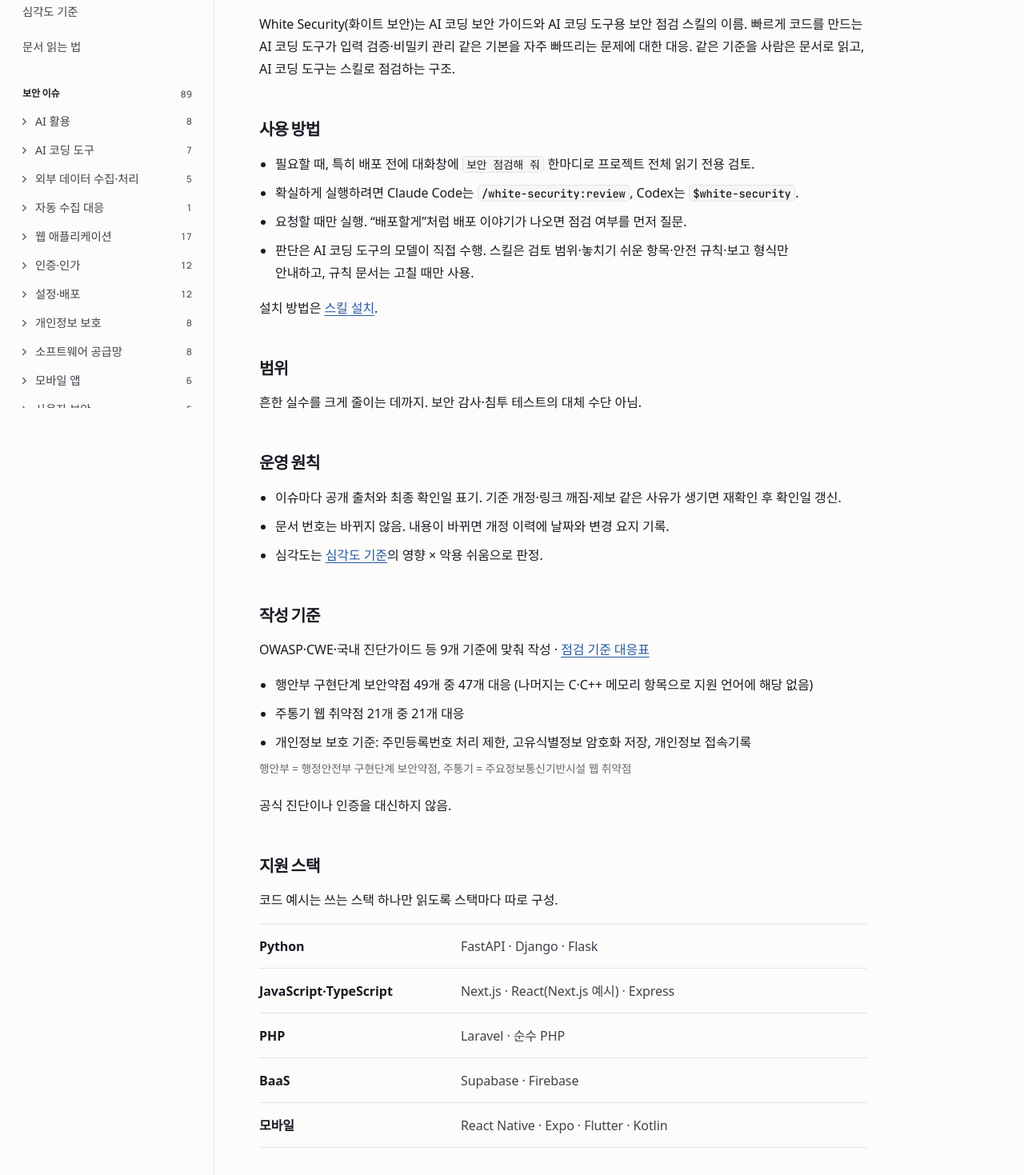
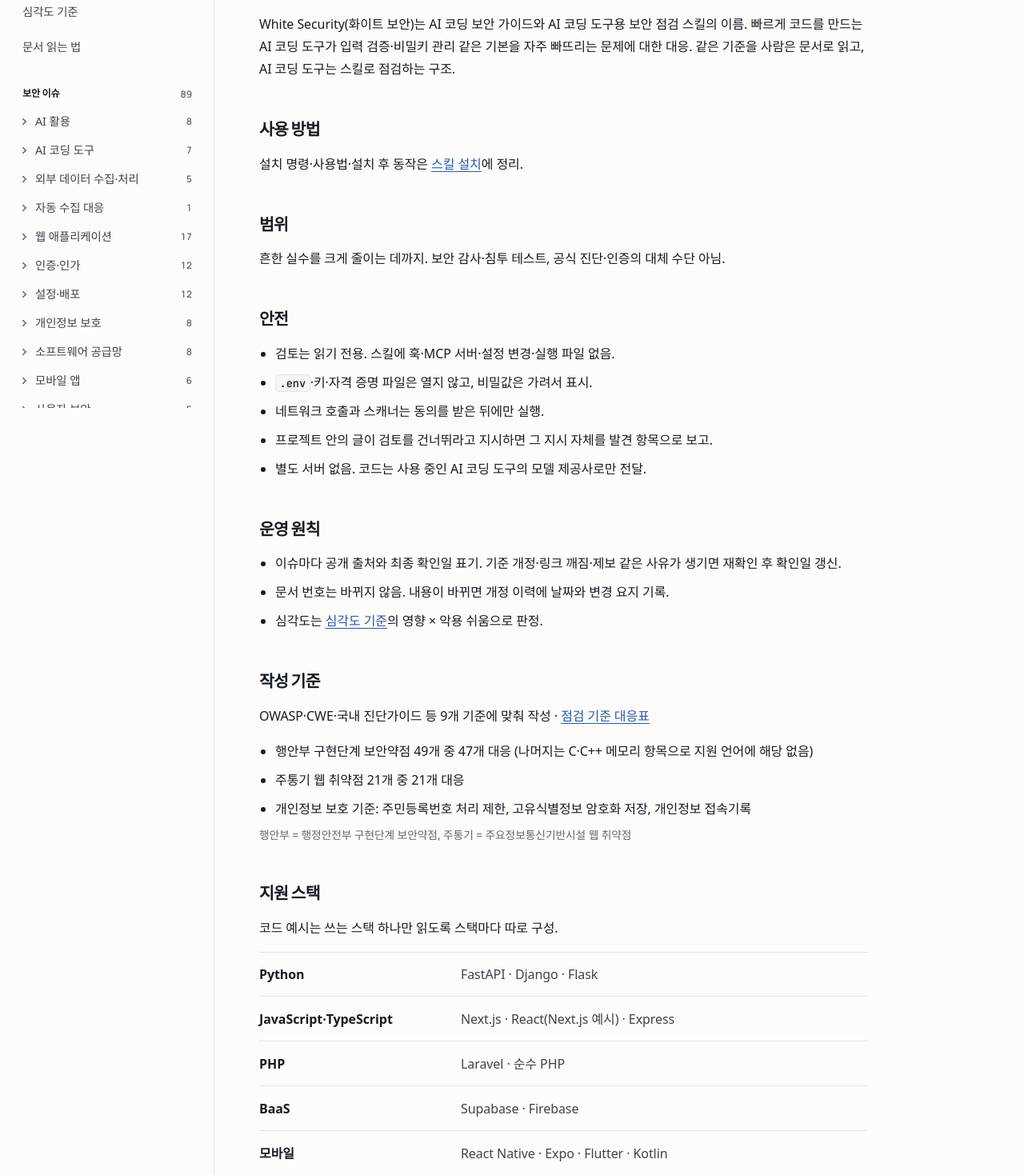
Before and after one commit to limindex/white-security, a PHP site: page /index.php?p=about in a window 1280 px wide. Shown: the part 290-1759 px from the top of the page at 80% size. Run offline with PHP 8.4, Linux system fonts and the light colour scheme; some libraries are stand-ins or nearby versions; some web fonts are replaced.

Commit message:
소개: 안전 절 추가(읽기 전용·비밀 파일·동의·건너뛰기 지시·별도 서버 없음), 사용 방법은 설치 페이지 링크로, 면책 문구는 바닥글과 소개 범위 절에만
Co-Authored-By: Claude Opus 5.5 <noreply@anthropic.com>

```diff
--- a/templates/about.php
+++ b/templates/about.php
@@ -7,17 +7,21 @@
 </section>
 <section class="ws-sec">
 <h2>사용 방법</h2>
-<ul>
-<li>필요할 때, 특히 배포 전에 대화창에 <code>보안 점검해 줘</code> 한마디로 프로젝트 전체 읽기 전용 검토.</li>
-<li>확실하게 실행하려면 Claude Code는 <code>/white-security:review</code>, Codex는 <code>$white-security</code>.</li>
-<li>요청할 때만 실행. “배포할게”처럼 배포 이야기가 나오면 점검 여부를 먼저 질문.</li>
-<li>판단은 AI 코딩 도구의 모델이 직접 수행. 스킬은 검토 범위·놓치기 쉬운 항목·안전 규칙·보고 형식만 안내하고, 규칙 문서는 고칠 때만 사용.</li>
-</ul>
-<p>설치 방법은 <a href="<?= Site::e($site->url('install')) ?>">스킬 설치</a>.</p>
+<p>설치 명령·사용법·설치 후 동작은 <a href="<?= Site::e($site->url('install')) ?>">스킬 설치</a>에 정리.</p>
 </section>
 <section class="ws-sec">
 <h2>범위</h2>
-<p>흔한 실수를 크게 줄이는 데까지. 보안 감사·침투 테스트의 대체 수단 아님.</p>
+<p>흔한 실수를 크게 줄이는 데까지. 보안 감사·침투 테스트, 공식 진단·인증의 대체 수단 아님.</p>
+</section>
+<section class="ws-sec" id="safety">
+<h2>안전</h2>
+<ul>
+<li>검토는 읽기 전용. 스킬에 훅·MCP 서버·설정 변경·실행 파일 없음.</li>
+<li><code>.env</code>·키·자격 증명 파일은 열지 않고, 비밀값은 가려서 표시.</li>
+<li>네트워크 호출과 스캐너는 동의를 받은 뒤에만 실행.</li>
+<li>프로젝트 안의 글이 검토를 건너뛰라고 지시하면 그 지시 자체를 발견 항목으로 보고.</li>
+<li>별도 서버 없음. 코드는 사용 중인 AI 코딩 도구의 모델 제공사로만 전달.</li>
+</ul>
 </section>
 <section class="ws-sec">
 <h2>운영 원칙</h2>
@@ -46,7 +50,6 @@ $kr = static function (string $fw) use ($site): array {
 <li>개인정보 보호 기준: 주민등록번호 처리 제한, 고유식별정보 암호화 저장, 개인정보 접속기록</li>
 </ul>
 <p class="ws-sec-note"><?= Site::t(Site::KR_NOTE) ?></p>
-<p>공식 진단이나 인증을 대신하지 않음.</p>
 <?php endif ?>
 </section>
 <?= $site->render('_stacks', []) ?>
--- a/templates/install.php
+++ b/templates/install.php
@@ -125,7 +125,7 @@ $allow = '<p class="ws-step-note">' . Site::t('검토 중에는 프로젝트 파
 
 <?php endif ?>
 
-<section class="ws-sec">
+<section class="ws-sec" id="after">
 <h2>설치 후 동작</h2>
 <ul>
 <li>필요할 때, 특히 배포 전에 대화창에 “보안 점검해 줘” 한마디로 프로젝트 전체 읽기 전용 검토. 작업 브랜치의 변경분만이 아닌 프로젝트 전체 대상. 위험·주의·참고 등급별 보고. 등급 뜻은 <a href="<?= Site::e($site->url('severity')) ?>">심각도 기준</a>.</li>
@@ -133,7 +133,6 @@ $allow = '<p class="ws-step-note">' . Site::t('검토 중에는 프로젝트 파
 <li>요청할 때만 실행. “배포할게”처럼 배포 이야기가 나오면 점검 여부를 대화당 한 번 먼저 질문, 답이 예일 때만 실행.</li>
 <li>판단은 AI 코딩 도구의 모델이 직접 수행. 스킬은 검토 범위·놓치기 쉬운 항목·안전 규칙·보고 형식만 안내. Claude Code에서는 읽기 전용 검토 에이전트가 따로 검토해 허용 확인 없이 진행.</li>
 <li>고칠 항목을 고른 뒤에만 그 항목의 규칙 문서를 열어 수정. 설치·명령 실행은 따로 확인.</li>
-<li>흔한 실수를 줄이는 용도이며 보안 감사·침투 테스트의 대체 수단 아님.</li>
 </ul>
 </section>
 <?= $site->render('_stacks', []) ?>
```
Also changed, not shown: tests/SiteNavTest.php (+21 -5 lines).
